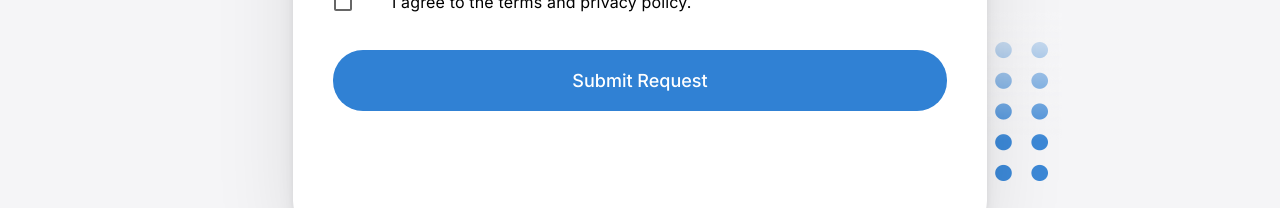
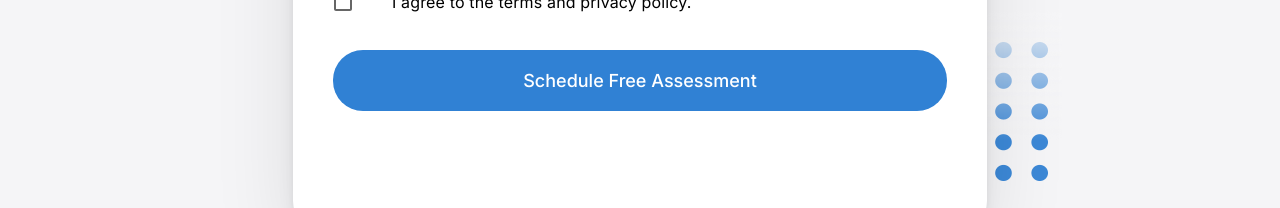
Before and after one commit to Violedu/violedu, a Next.js app: page /Request1 in a window 1280 px wide. Shown: the part 1222-1430 px from the top of the page. Built offline with nearby package versions, Linux system fonts and the light colour scheme.

Commit message:
Updated request button text

```diff
--- a/components/RequestLesson.tsx
+++ b/components/RequestLesson.tsx
@@ -306,7 +306,7 @@ const RequestLesson: NextPage = () => {
               </div>
             </div>
             <button className={styles.button} onClick={onButtonClick}>
-              <div className={styles.submitRequest}>Submit Request</div>
+              <div className={styles.submitRequest}>Schedule Free Assessment</div>
             </button>
           </div>
         </div>
```
